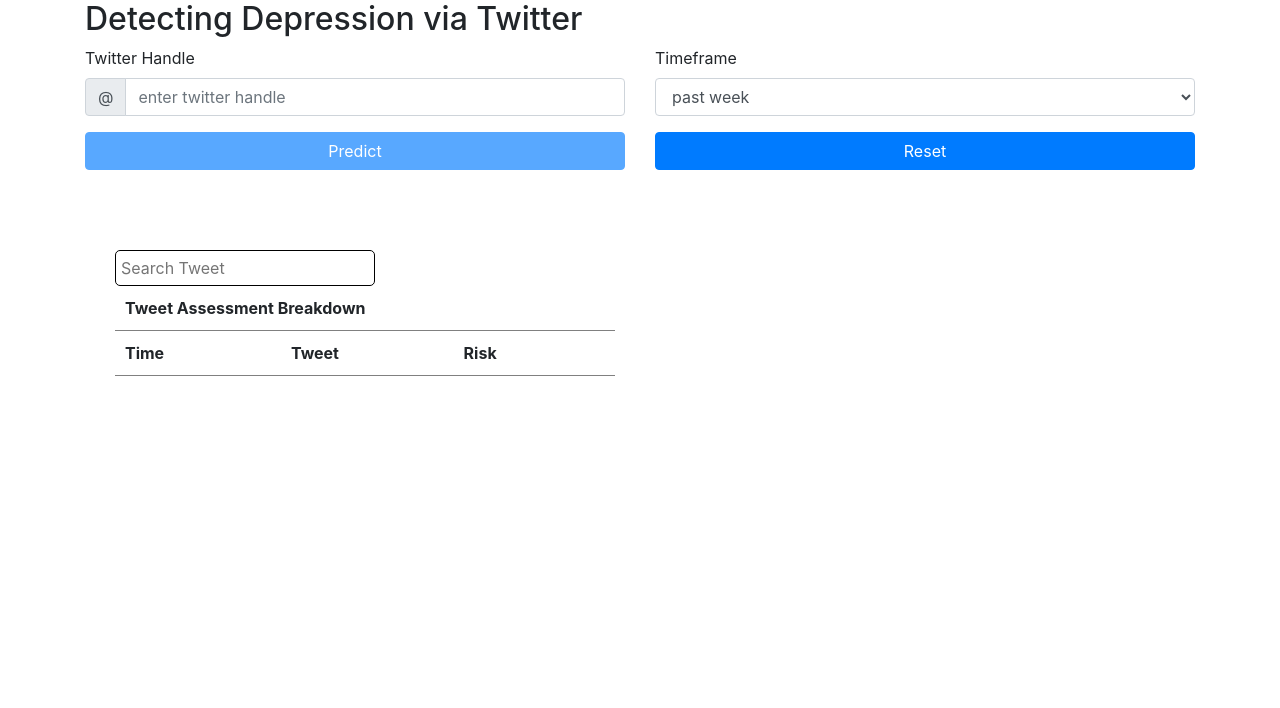
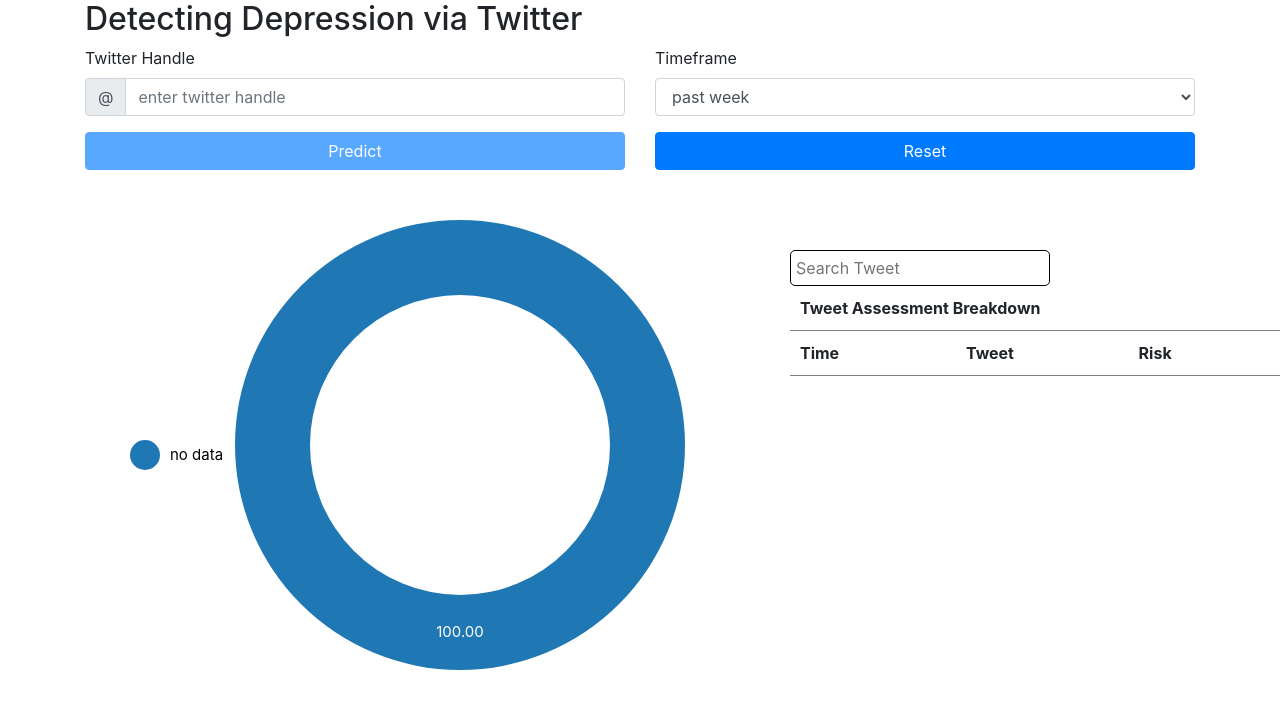
Before and after one commit to avarobinson/HCMLFinalProject, a React (Create React App) app in the folder depression-detector/: page / in a window 1280 px wide. Shown: the top 708 px of the page. Built offline with nearby package versions, Linux system fonts and the light colour scheme.

Commit message:
fix pie chart pt 2

```diff
--- a/depression-detector/src/App.js
+++ b/depression-detector/src/App.js
@@ -150,7 +150,7 @@
         </div>
 
         <div className = "visualization">
-        {resultTable.length == 0 ? null : <PieChart results={resultTable}/>}
+        <PieChart results = {resultTable} />
         <Table data={resultTable} columns={columns} />
 
         </div>
```
